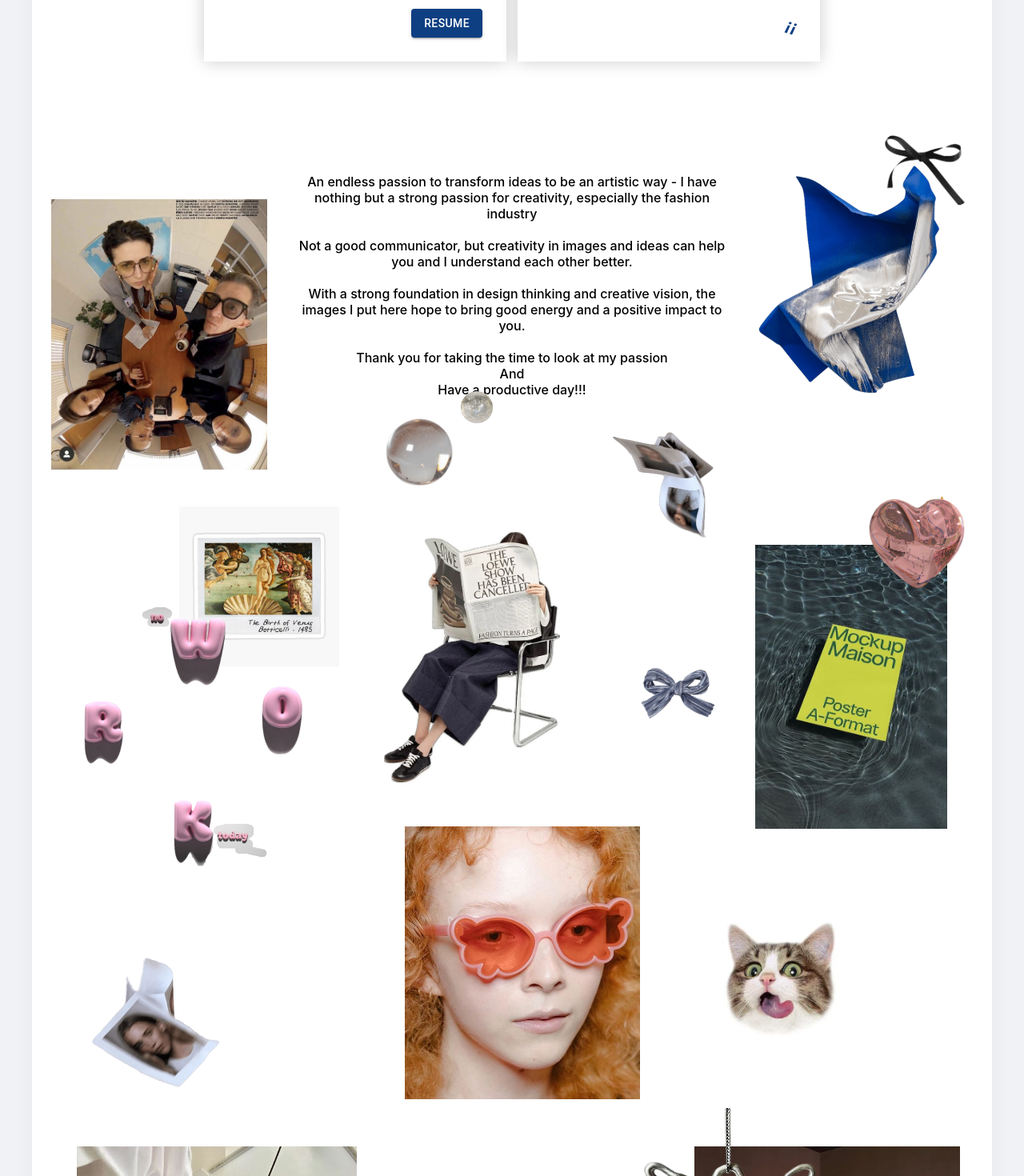
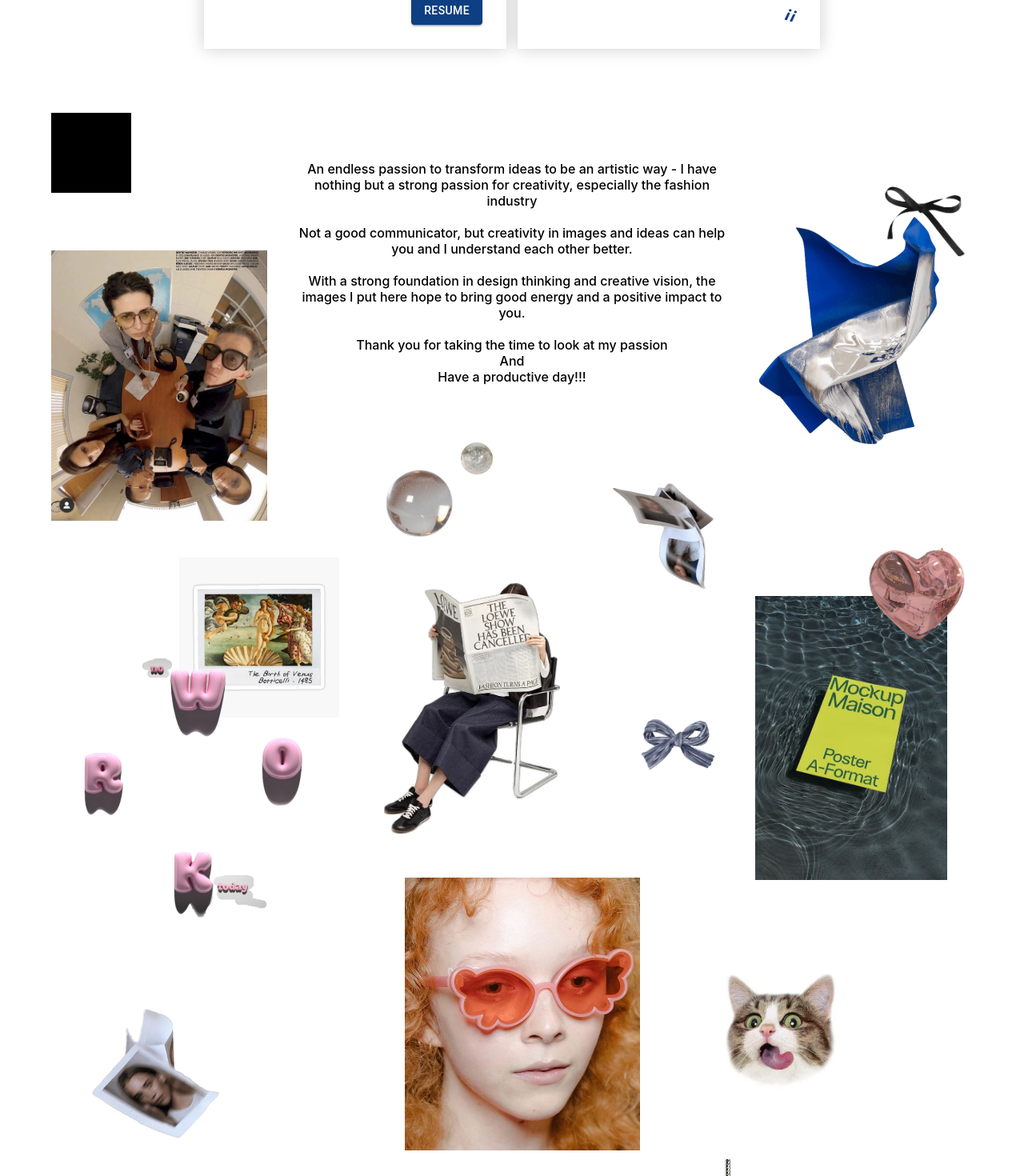
Before and after one commit to Dong-UI2902/gia-uyen, a React (Create React App) app: page / in a window 1280 px wide. Shown: the part 700-2170 px from the top of the page at 80% size. Built offline with nearby package versions, Linux system fonts and the light colour scheme.

Commit message:
change: change layout, remove box-sharedow

```diff
--- a/public/index.html
+++ b/public/index.html
@@ -1,15 +1,13 @@
 <!DOCTYPE html>
 <html lang="en">
+
 <head>
   <meta charset="utf-8" />
-    <link rel="icon" href="%PUBLIC_URL%/favicon.ico" />
+  <!-- <link rel="icon" href="%PUBLIC_URL%/favicon.ico" /> -->
   <meta name="viewport" content="width=device-width, initial-scale=1" />
   <meta name="theme-color" content="#000000" />
-    <meta
-      name="description"
-      content="Web site created using create-react-app"
-    />
-    <link rel="apple-touch-icon" href="%PUBLIC_URL%/logo192.png" />
+  <meta name="Gia Uyen Luu | PORTFOLIO" content="Creative is the weaponry. Wield as a fire gun" />
+  <!-- <link rel="apple-touch-icon" href="%PUBLIC_URL%/logo192.png" /> -->
   <!--
       manifest.json provides metadata used when your web app is installed on a
       user's mobile device or desktop. See https://developers.google.com/web/fundamentals/web-app-manifest/
@@ -24,8 +22,9 @@
       work correctly both with client-side routing and a non-root public URL.
       Learn how to configure a non-root public URL by running `npm run build`.
     -->
-    <title>React App</title>
+  <title>Gia Uyen Luu | PORTFOLIO</title>
 </head>
+
 <body>
   <noscript>You need to enable JavaScript to run this app.</noscript>
   <div id="root"></div>
@@ -40,4 +39,5 @@
       To create a production bundle, use `npm run build` or `yarn build`.
     -->
 </body>
+
 </html>
--- a/src/App.scss
+++ b/src/App.scss
@@ -1,4 +1,9 @@
 .navbar {
+  position: sticky;
+  top: 0;
+  z-index: 99;
+  background-color: #ffff;
+
   .app-bar {
     box-shadow: none;
   }
@@ -98,7 +103,7 @@
         margin-top: 40px;
       }
 
-      button {
+      a {
         position: absolute;
         right: 30px;
         bottom: 30px;
@@ -131,8 +136,10 @@
 .profile {
   margin-top: 60px;
   padding-top: 20px;
-  position: relative;
+  // position: relative;
   height: 1850px;
+  overflow: hidden;
+  max-width: 100%;
 
   &-content {
     text-align: center;
@@ -150,6 +157,13 @@
 
   &-img {
     position: absolute;
+    cursor: pointer;
+
+    img {
+      display: block;
+      overflow-clip-margin: content-box;
+      overflow: clip;
+    }
   }
 
   .img {
--- a/src/App.tsx
+++ b/src/App.tsx
@@ -8,8 +8,8 @@ import Footer from "./components/Footer";
 function App() {
   return (
     <div>
-      <Container maxWidth="lg" className="layout shadow-blur">
-        <Navbar />
+      <Navbar />
+      <Container maxWidth="lg">
         <Home />
       </Container>
       <Footer />
--- a/src/components/Footer.tsx
+++ b/src/components/Footer.tsx
@@ -55,7 +55,7 @@ const Footer = () => {
                     sx={{ textTransform: "none", fontSize: "1.2rem" }}
                     variant="contained"
                     endIcon={<SendIcon />}
-                    href="/assets/cv.dpf"
+                    href="https://drive.google.com/file/d/1thl1DMVWo5WzFu6NscBZVTllR4-mLAmc/view?usp=sharing"
                     target="_blank"
                   >
                     Resume
--- a/src/components/Header.tsx
+++ b/src/components/Header.tsx
@@ -43,7 +43,13 @@ const Header = () => {
             <br />
             Paris 75000 France
           </p>
-          <Button variant="contained">resume</Button>
+          <Button
+            href="https://drive.google.com/file/d/1thl1DMVWo5WzFu6NscBZVTllR4-mLAmc/view?usp=sharing"
+            target="_blank"
+            variant="contained"
+          >
+            resume
+          </Button>
         </div>
         <div className="quote">
           <div className="quote-tag">
--- a/src/components/Navbar.tsx
+++ b/src/components/Navbar.tsx
@@ -29,7 +29,7 @@ const Navbar = () => {
 
   return (
     <div className="navbar">
-      <AppBar position="sticky" color="transparent" className="app-bar">
+      <AppBar position="static" color="transparent" className="app-bar">
         <Container maxWidth="xl">
           <Toolbar disableGutters>
             <Box
--- a/src/components/Profile.tsx
+++ b/src/components/Profile.tsx
@@ -1,22 +1,56 @@
+/* eslint-disable @typescript-eslint/no-explicit-any */
 import React from "react";
 
 const Profile = () => {
+  let offsetX: number, offsetY: number;
+  const move = (e: { target: any; pageX: number; pageY: number }) => {
+    const el = e.target;
+    el.style.left = `${e.pageX - offsetX}px`;
+    el.style.top = `${e.pageY - offsetY}px`;
+  };
+
+  const add = (e: { target: any; clientX: number; clientY: number }) => {
+    const el = e.target;
+    offsetX = e.clientX - el.getBoundingClientRect().left;
+    offsetY = e.clientY - el.getBoundingClientRect().top;
+    el.addEventListener("mousemove", move);
+  };
+
+  const remove = (e: { target: any }) => {
+    const el = e.target;
+    el.removeEventListener("mousemove", move);
+  };
+
   return (
+    <div>
       <div className="profile">
+        <div
+          onMouseDown={add}
+          onMouseUp={remove}
+          style={{
+            backgroundColor: "black",
+            width: "100px",
+            height: "100px",
+            position: "absolute",
+            zIndex: "999",
+          }}
+        ></div>
+
+        <div style={{ position: "relative" }}>
           <div className="profile-content">
             <p>
-          An endless passion to transform ideas to be an artistic way - I have
-          nothing but a strong passion for creativity, especially the fashion
-          industry
+              An endless passion to transform ideas to be an artistic way - I
+              have nothing but a strong passion for creativity, especially the
+              fashion industry
             </p>
             <p>
-          Not a good communicator, but creativity in images and ideas can help
-          you and I understand each other better.
+              Not a good communicator, but creativity in images and ideas can
+              help you and I understand each other better.
             </p>
             <p>
-          With a strong foundation in design thinking and creative vision, the
-          images I put here hope to bring good energy and a positive impact to
-          you.
+              With a strong foundation in design thinking and creative vision,
+              the images I put here hope to bring good energy and a positive
+              impact to you.
             </p>
             <p>
               Thank you for taking the time to look at my passion
@@ -26,31 +60,57 @@ const Profile = () => {
               Have a productive day!!!
             </p>
           </div>
-      <img src="/assets/images/profile/1.jpeg" className="profile-img img-1" />
-      <img src="/assets/images/profile/2.png" className="profile-img img-2" />
-      <img src="/assets/images/profile/3.png" className="profile-img img-3" />
-      <img src="/assets/images/profile/4.png" className="profile-img img-4" />
-      <img src="/assets/images/profile/5.png" className="profile-img img-5" />
+          <div
+            className="profile-img img-1"
+            onMouseDown={add}
+            onMouseUp={remove}
+          >
+            <img src="/assets/images/profile/1.jpeg" />
+          </div>
+          <div className="profile-img img-2">
+            <img src="/assets/images/profile/2.png" />
+          </div>
+          <div className="profile-img img-3">
+            <img src="/assets/images/profile/3.png" />
+          </div>
+          <div className="profile-img img-4">
+            <img src="/assets/images/profile/4.png" />
+          </div>
+          <div className="profile-img img-5">
+            <img src="/assets/images/profile/5.png" />
+          </div>
+
           <div className="img-6">
             <div style={{ overflow: "hidden", height: "100%" }}>
               <div className="img-6__box">
-            <img src="/assets/images/profile/6.png" className="profile-img" />
+                <img
+                  src="/assets/images/profile/6.png"
+                  className="profile-img"
+                />
               </div>
             </div>
           </div>
-      <img src="/assets/images/profile/7.jpeg" className="profile-img img-7" />
-      <img src="/assets/images/profile/9.webp" className="profile-img img-9" />
-      <img src="/assets/images/profile/8.jpeg" className="profile-img img-8" />
-      <img src="/assets/images/profile/10.jpg" className="profile-img img-10" />
-      <img src="/assets/images/profile/11.png" className="profile-img img-11" />
-      <img
-        src="/assets/images/profile/12.jpeg"
-        className="profile-img img-12"
-      />
-      <img
-        src="/assets/images/profile/13.webp"
-        className="profile-img img-13"
-      />
+          <div className="profile-img img-7">
+            <img src="/assets/images/profile/7.jpeg" />
+          </div>
+          <div className="profile-img img-9">
+            <img src="/assets/images/profile/9.webp" />
+          </div>
+          <div className="profile-img img-8">
+            <img src="/assets/images/profile/8.jpeg" />
+          </div>
+          <div className="profile-img img-10">
+            <img src="/assets/images/profile/10.jpg" />
+          </div>
+          <div className="profile-img img-11">
+            <img src="/assets/images/profile/11.png" />
+          </div>
+          <div className="profile-img img-12">
+            <img src="/assets/images/profile/12.jpeg" />
+          </div>
+          <div className="profile-img img-13">
+            <img src="/assets/images/profile/13.webp" />
+          </div>
           <div className="image-edited">
             <div className="img-14">
               <div style={{ overflow: "hidden", height: "100%" }}>
@@ -96,7 +156,10 @@ const Profile = () => {
           <div className="img-18">
             <div style={{ overflow: "hidden", height: "100%" }}>
               <div className="img-18__box">
-            <img src="/assets/images/profile/6.png" className="profile-img" />
+                <img
+                  src="/assets/images/profile/6.png"
+                  className="profile-img"
+                />
               </div>
             </div>
           </div>
@@ -104,12 +167,20 @@ const Profile = () => {
             src="/assets/images/profile/15.jpeg"
             className="profile-img img-19"
           />
-      <img src="/assets/images/profile/16.png" className="profile-img img-20" />
+          <img
+            src="/assets/images/profile/16.png"
+            className="profile-img img-20"
+          />
           <img
             src="/assets/images/profile/18.webp"
             className="profile-img img-22"
           />
-      <img src="/assets/images/profile/17.png" className="profile-img img-21" />
+          <img
+            src="/assets/images/profile/17.png"
+            className="profile-img img-21"
+          />
+        </div>
+      </div>
     </div>
   );
 };
--- a/src/index.css
+++ b/src/index.css
@@ -5,7 +5,6 @@ body {
     sans-serif;
   -webkit-font-smoothing: antialiased;
   -moz-osx-font-smoothing: grayscale;
-  background-color: #f0f2f5!important;
 }
 
 code {
```
Lines whose indentation alone changed are shown as unchanged.
